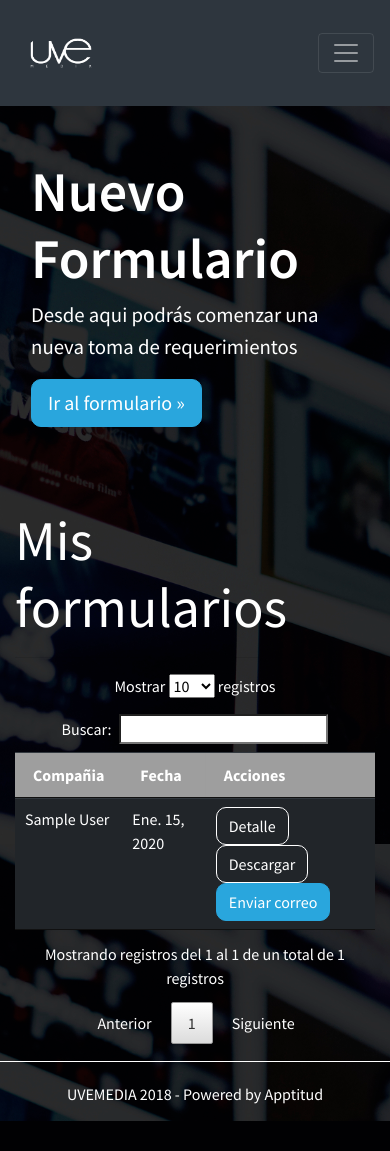
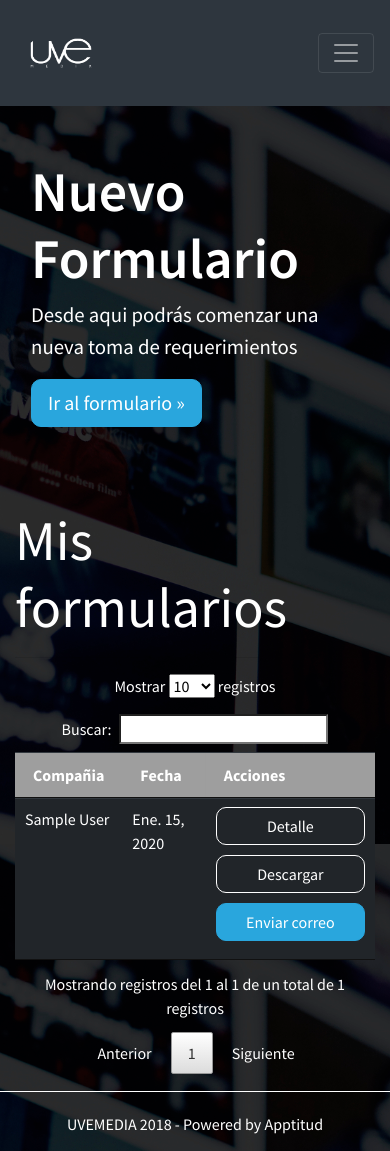
Before and after one commit to dmontoya1/formular, a Django app: page /form-history/ in a window 390 px wide. Before the commit the page ends 1121 px from the top, so only its background shows below. Run offline with Django 3.2, Linux system fonts and the light colour scheme; a user stored in the database is signed in; tables that the repository leaves empty hold one stand-in row (values such as "Sample post"); some libraries are stand-ins or nearby versions; grey boxes are pictures that could not be loaded.

Commit message:
hot fixes

```diff
--- a/formular/static/assets/css/formular.css
+++ b/formular/static/assets/css/formular.css
@@ -110,6 +110,13 @@ nav.navbar {
     border-color: #fff;
 }
 
+@media screen and (max-width: 768px){
+	.btn-sized {
+        width: 100%;
+        margin-bottom: 10px;
+    }
+}
+
 #Logout{
     font-weight: 700;
 }
@@ -135,3 +142,13 @@ nav.navbar {
 .title-2 {
     font-weight: 200
 }
+
+.select2-container--default .select2-results__option--highlighted[aria-selected] {
+    background-color: #29a6dd !important;
+    color: #2e363e !important;
+}
+
+.select2-results__option[aria-selected] {
+    cursor: pointer;
+    color: #2e363e !important;
+}
--- a/webclient/templates/gathering/form_history.html
+++ b/webclient/templates/gathering/form_history.html
@@ -51,9 +51,9 @@
                             <td>{{form.company|default:"Sin compañia"}}</td>
                             <td>{{form.date}}</td>
                             <td>
-                                <button class="btn btn-wrapper-white" data-form-id={{form.id}}>Detalle</button>
-                                <a href="/export/{{form.id}}/pdf/" class="btn btn-wrapper-white">Descargar</a>
-                                <a href="/send_email/{{form.id}}/" class="btn btn-flat">Enviar correo</a></td>
+                                <button class="btn btn-wrapper-white btn-sized" data-form-id={{form.id}}>Detalle</button>
+                                <a href="/export/{{form.id}}/pdf/" class="btn btn-wrapper-white btn-sized">Descargar</a>
+                                <a href="/send_email/{{form.id}}/" class="btn btn-flat btn-sized">Enviar correo</a></td>
                         </tr>
                     {% endfor %}
                 </tbody>
```
